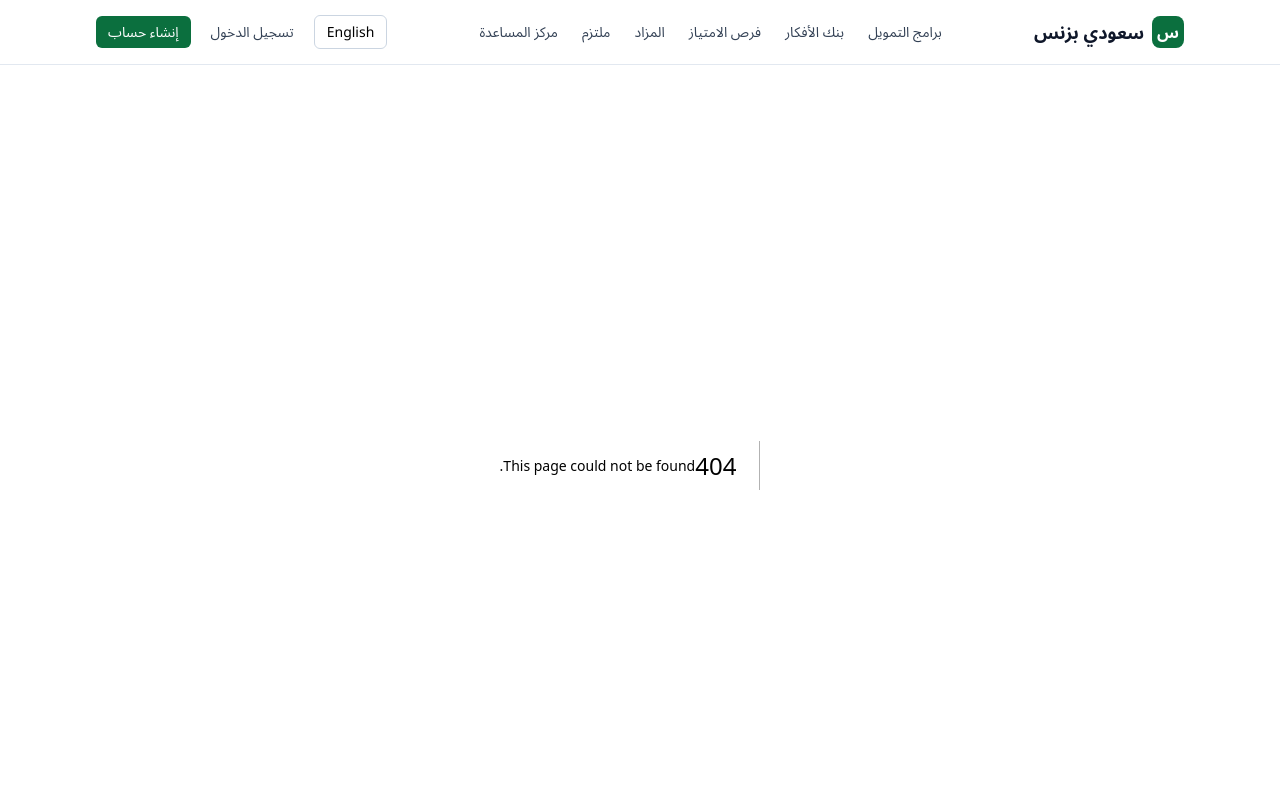
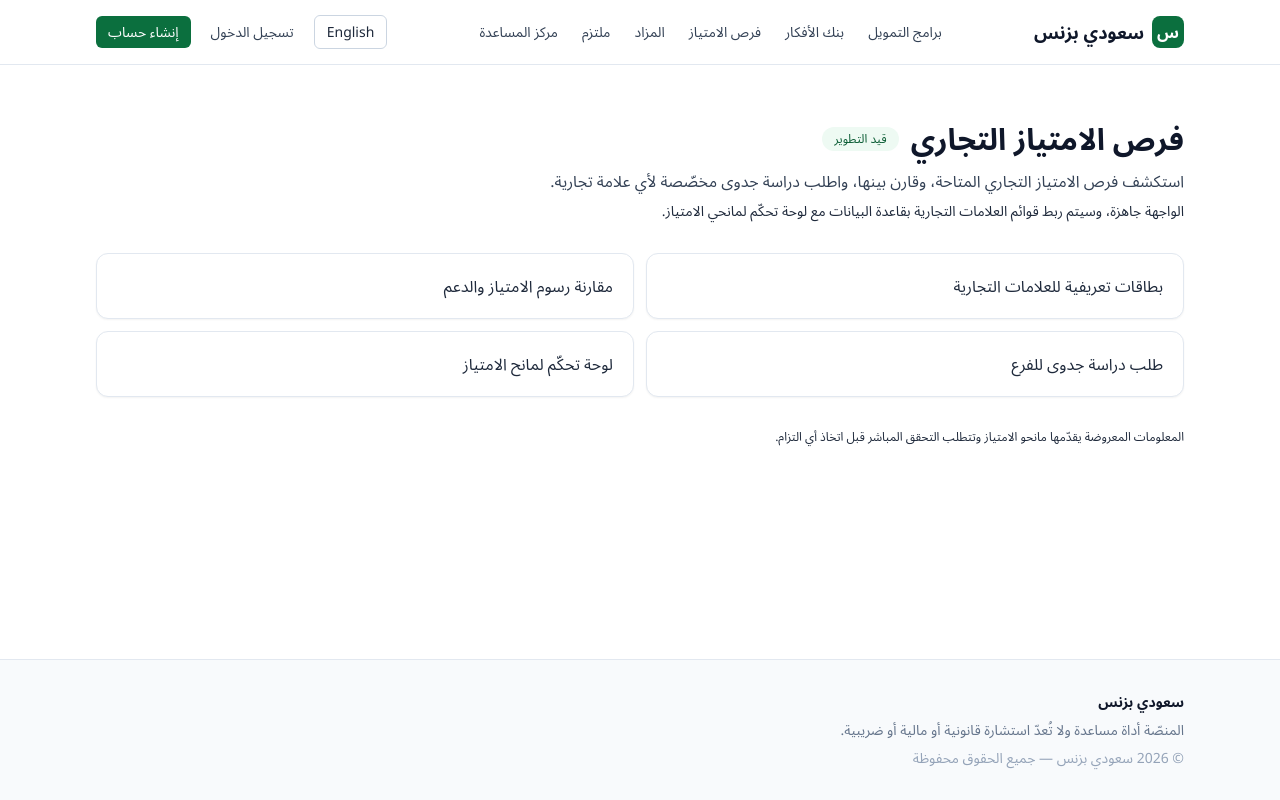
Before and after one commit to majaber1/saudi-business, a Next.js app in the folder apps/web/: page /franchises in a window 1280 px wide. Before the commit this address had no page. Shown: the top 800 px of the page. Built offline with nearby package versions, Linux system fonts and the light colour scheme.

Commit message:
feat(web): Franchise Opportunities page

```diff
--- /dev/null
+++ b/apps/web/app/franchises/page.tsx
@@ -0,0 +1,29 @@
+"use client";
+
+import { FeaturePage } from "@/components/FeaturePage";
+
+export default function FranchisesPage() {
+  return (
+    <FeaturePage
+      title={{ ar: "فرص الامتياز التجاري", en: "Franchise Opportunities" }}
+      intro={{
+        ar: "استكشف فرص الامتياز التجاري المتاحة، وقارن بينها، واطلب دراسة جدوى مخصّصة لأي علامة تجارية.",
+        en: "Explore available franchise opportunities, compare them, and request a tailored feasibility study for any brand.",
+      }}
+      status={{
+        ar: "الواجهة جاهزة، وسيتم ربط قوائم العلامات التجارية بقاعدة البيانات مع لوحة تحكّم لمانحي الامتياز.",
+        en: "The interface is ready; brand listings will be connected to the database with a franchisor dashboard.",
+      }}
+      bullets={[
+        { ar: "بطاقات تعريفية للعلامات التجارية", en: "Brand profile cards" },
+        { ar: "مقارنة رسوم الامتياز والدعم", en: "Compare franchise fees and support" },
+        { ar: "طلب دراسة جدوى للفرع", en: "Request a branch feasibility study" },
+        { ar: "لوحة تحكّم لمانح الامتياز", en: "Franchisor management dashboard" },
+      ]}
+      disclaimer={{
+        ar: "المعلومات المعروضة يقدّمها مانحو الامتياز وتتطلب التحقق المباشر قبل اتخاذ أي التزام.",
+        en: "Displayed information is provided by franchisors and requires direct verification before any commitment.",
+      }}
+    />
+  );
+}
```
